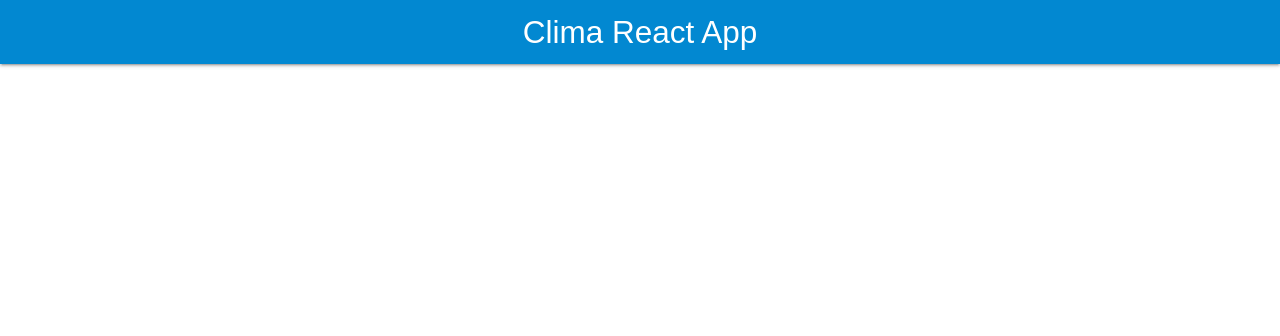
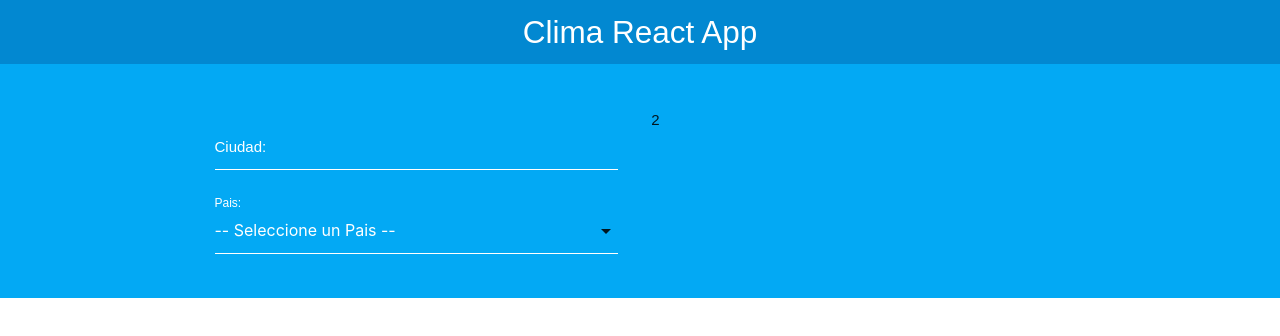
Before and after one commit to freddyarteaga/REACT_Clima, a React (Create React App) app: page / in a window 1280 px wide. Shown: the top 336 px of the page. Built offline with nearby package versions, Linux system fonts and the light colour scheme.

Commit message:
creando el formulario

```diff
--- a/src/App.js
+++ b/src/App.js
@@ -1,5 +1,6 @@
 import React, { Fragment } from 'react';
 import Header from './components/Header'
+import Formulario from './components/Formulario'
 
 
 function App () {
@@ -8,6 +9,19 @@
        <Header
           titulo='Clima React App'
        />
+
+       <div className='contenedor-form'>
+         <div className='container'>
+           <div className='row'>
+             <div className='col m6 s12'>
+               <Formulario />
+             </div>
+             <div className='col m6 s12'>
+               2
+             </div>
+           </div>
+         </div>
+       </div>
       </Fragment>
     );
 }
--- /dev/null
+++ b/src/components/Formulario.js
@@ -0,0 +1,28 @@
+import React from 'react';
+
+const Formulario = () => {
+    return (
+        <form>
+            <div className='input-field col s12'>
+                <input
+                    type='text'
+                    name='ciudad'
+                    id='ciudad'
+                />
+                <label htmlfor='ciudad'>Ciudad: </label>
+            </div>
+
+            <div className='input-field col s12'>
+                <select
+                    name='pais'
+                    id='pais'
+                >
+                    <option value=''>-- Seleccione un Pais --</option>
+                </select>
+                <label htmlfor='pais'>Pais: </label>
+            </div>
+        </form>
+     );
+}
+
+export default Formulario;
```
